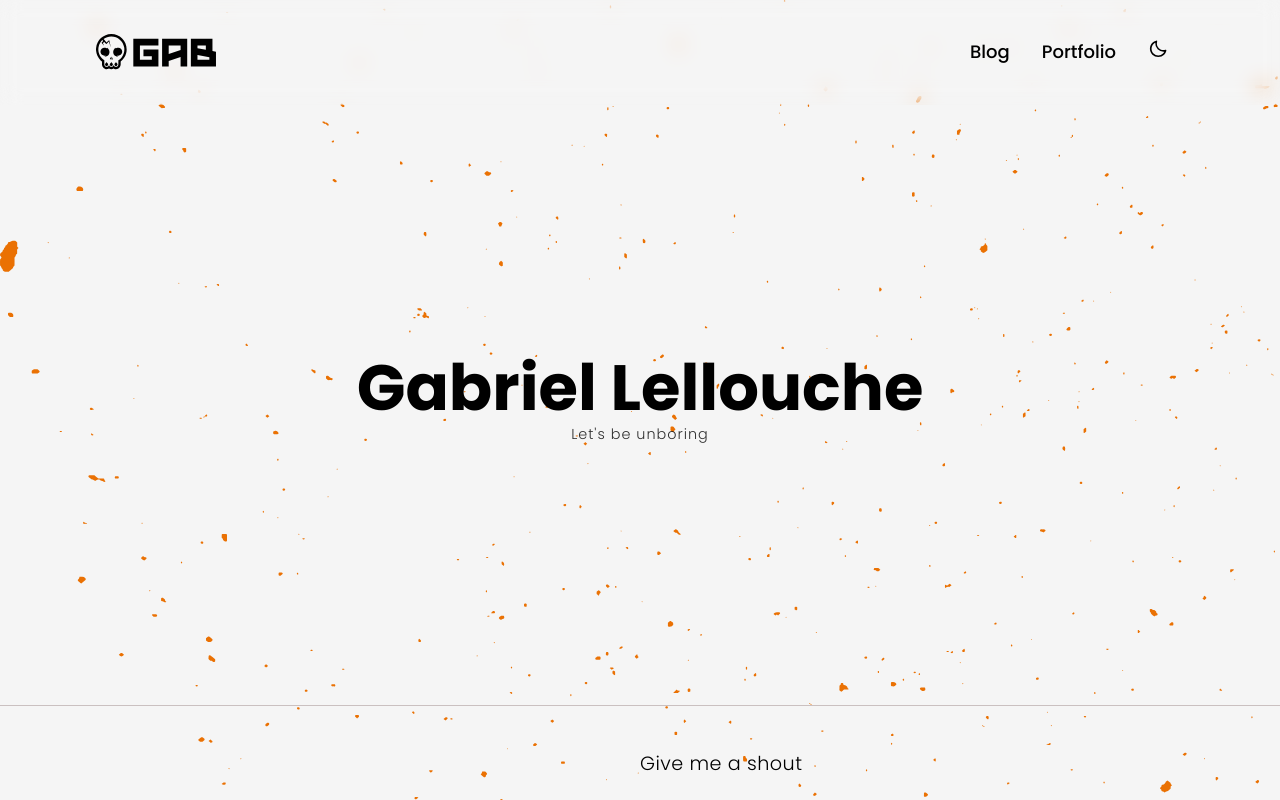
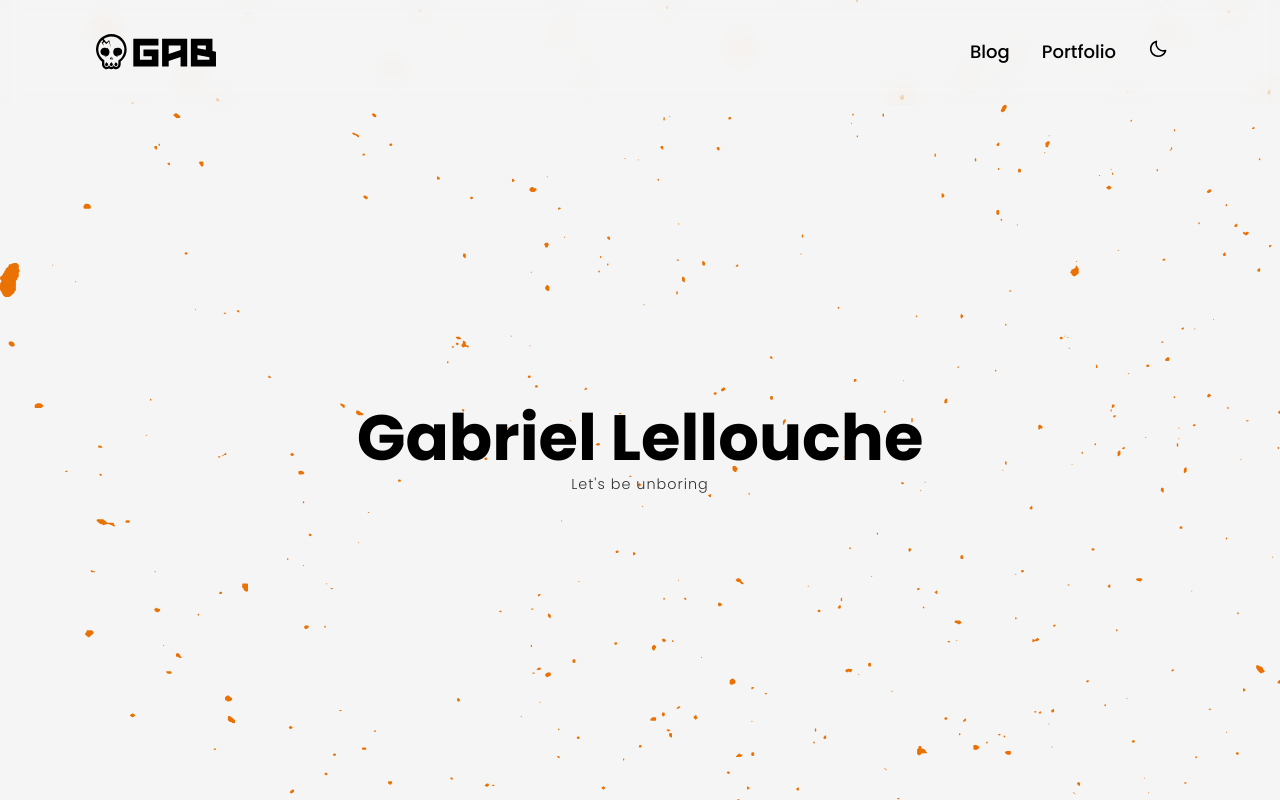
Before and after one commit to Darkryhr/digital-garden, a Next.js app: page / in a window 1280 px wide. Shown: the top 800 px of the page. Built offline with nearby package versions, Linux system fonts and the light colour scheme.

Commit message:
minor height fix

```diff
--- a/components/SEO.js
+++ b/components/SEO.js
@@ -14,7 +14,6 @@ const SEO = ({
         content='width=device-width,initial-scale=1,minimum-scale=1,maximum-scale=1,user-scalable=no'
       />
       <meta name='theme-color' content='#fb8b24' />
-      <link rel='manifest' href='/manifest.json' />
       <meta name='viewport' content='width=device-width, initial-scale=1' />
       <meta name='description' content={desc} />
       <meta name='author' content='Gabriel Lellouche' />
--- a/components/styled/LayoutStyles.js
+++ b/components/styled/LayoutStyles.js
@@ -22,7 +22,7 @@ export const Container = styled.div`
   justify-content: center;
   align-items: center;
   width: 100%;
-  height: calc(100vh - 227px);
+  height: calc(100vh - 127px);
 `;
 
 //* Standard centered row
```
